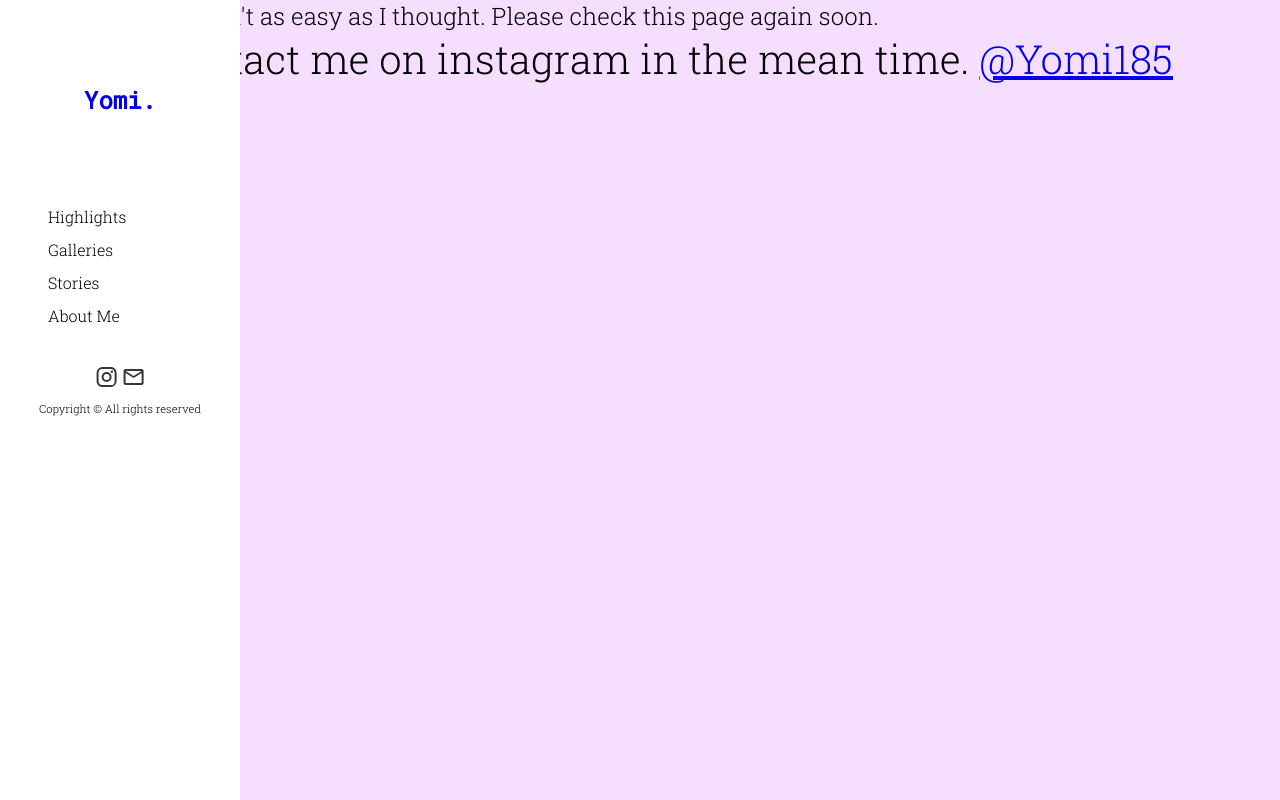
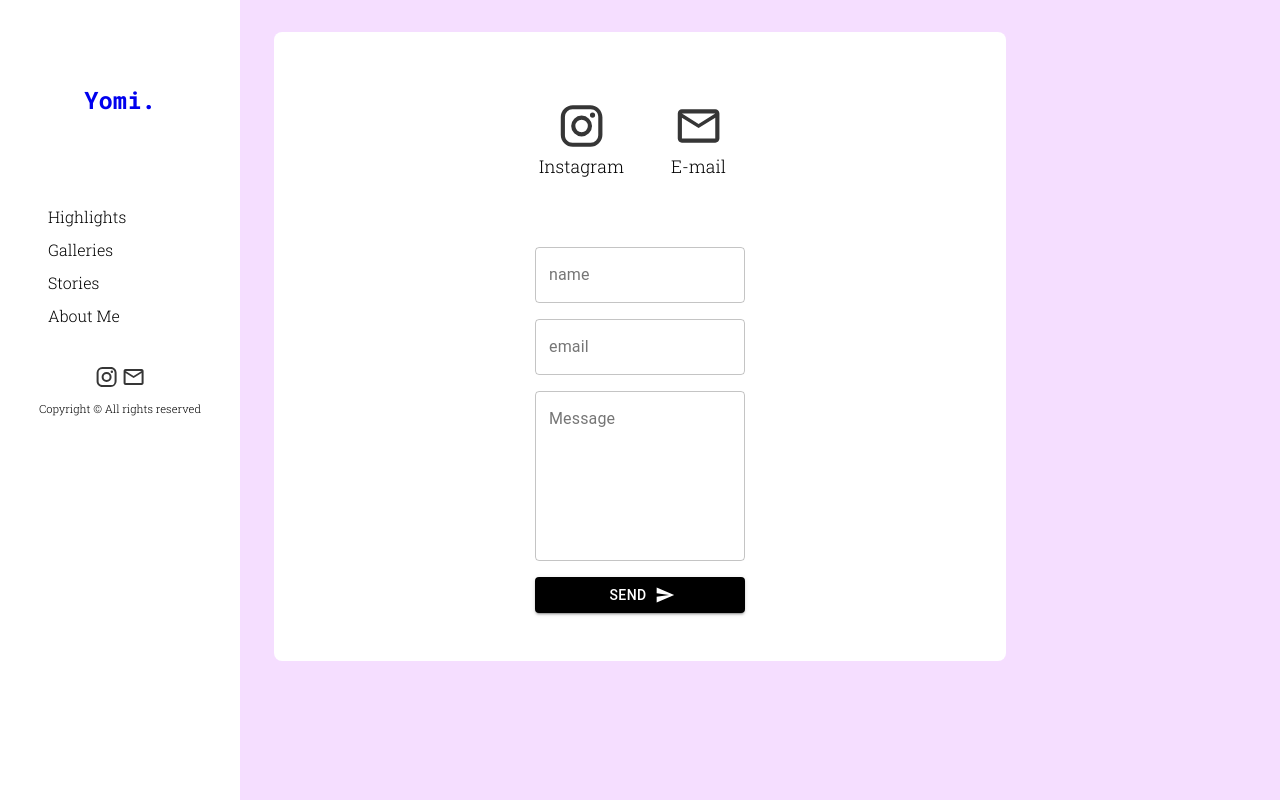
Before and after one commit to abayomi185/yomitosh-photo, a Next.js app: page /Contact in a window 1280 px wide. Built offline with nearby package versions, Linux system fonts and the light colour scheme.

Commit message:
Add About and Contact Page. .mdx Markdown is weird

```diff
--- a/Styles/GlobalStyles.jsx
+++ b/Styles/GlobalStyles.jsx
@@ -72,7 +72,7 @@ ${'' /* For transition testing purposes */}
 
 h1, h2, h3, h4, h5, h6, p, small {
   font-family: 'Roboto Slab', serif;
-  font-weight: 500;
+  font-weight: 300;
   margin: 0;
   padding: 0;
 }
--- a/components/SidebarItem.jsx
+++ b/components/SidebarItem.jsx
@@ -9,36 +9,11 @@ function SidebarItem(props) {
 
   let path = props.link
 
-  function oldPathStringCheck() {
-    if (props.link.charAt(props.link.length - 1) == "/") {
-      // console.log(props.link.charAt(props.link.length-1));
-      path = props.link.slice(props.link.length - 1)
-      // console.log(path);
-    }
-  }
-
-  function oldCheckPath() {
-
-    pathStringCheck()
-
-    if ((router.pathname == path) || (router.pathname == path + "Preview")) {
-      return ("active-item")
-    } else {
-      return ""
-    }
-  }
-
-  //   function pathStringCheck() {
-  //     console.log(path);
-  //     path = path.substring(1)
-  //     console.log(path);
-  // }
-
   function checkPath() {
 
     if (router.pathname != "/") {
       path = path.replace("/", "");
-      console.log(path);
+      // console.log(path);
     }
 
     if (router.pathname.includes(path) && (path != "")) {
--- a/components/SocialIcons.jsx
+++ b/components/SocialIcons.jsx
@@ -8,7 +8,7 @@ import MailOutlineIcon from '@material-ui/icons/MailOutline';
 function SocialIcons(props) {
 
     const instagram = 'https://instagram.com/yomi185'
-    const mail = 'mailto:yomiosh.yt@gamil.com'
+    const mail = 'mailto:yomitosh.photo@gamil.com'
 
     return (
         <SocialIcons_Style>
--- /dev/null
+++ b/next.config.js
@@ -0,0 +1,14 @@
+const images = require('remark-images')
+const emoji = require('remark-emoji')
+const align = require('remark-align')
+
+const withMDX = require('@next/mdx')({
+    extension: /\.mdx?$/,
+    options: {
+      remarkPlugins: [images, emoji, align],
+      rehypePlugins: []
+    }
+})
+module.exports = withMDX({
+    pageExtensions: ['js', 'jsx', 'md', 'mdx']
+})
--- a/pages/Contact.js
+++ b/pages/Contact.js
@@ -2,11 +2,28 @@ import Link from 'next/link'
 import Layout from './Layout';
 import { useEffect, useContext } from 'react'
 import { AppState } from '../context/AppState'
+import styled from 'styled-components'
+import * as styles_var from '../Styles/Variables'
+import Button from '@material-ui/core/Button';
+import TextField from '@material-ui/core/TextField';
+import InputAdornment from '@material-ui/core/InputAdornment';
+import InstagramIcon from '@material-ui/icons/Instagram';
+import MailOutlineIcon from '@material-ui/icons/MailOutline';
+import SendIcon from '@material-ui/icons/Send';
+import Icon from '@material-ui/core/Icon';
 
 export default function Contact() {
 
     const { navMenu } = useContext(AppState)
     const [openMenu, setOpenMenu] = navMenu
+
+    const instagram = "https://instagram.com/yomi185"
+    const mail = "mailto:yomitosh.photo@gamil.com"
+
+    const iconStyle = {
+        color: styles_var.darkgray_color,
+        fontSize: 50
+    }
 
     useEffect(() => {
         // Always do navigations after the first render
@@ -15,10 +32,193 @@ export default function Contact() {
     }, [])
 
     return (
-        <div>
-            {/* <h1>079me</h1> */}
-            <h2>Web development isn't as easy as I thought. Please check this page again soon.</h2>
-            <h1>You can contact me on instagram in the mean time. <a href="instagram.com/yomi185">@Yomi185</a></h1>
-        </div>
+        <Contact_Style>
+            <div className="contact">
+                <div className="card-div">
+                    {/* <h1>079me</h1> */}
+                    {/* <h2>Web development isn't as easy as I thought. Please check this page again soon.</h2>
+                        <h1>You can contact me on instagram in the mean time. <a href="instagram.com/yomi185">@Yomi185</a></h1> */}
+
+                    <div className="socials-group">
+
+                        <a href={instagram} >
+                            <div className="social">
+                                <div>
+                                    <InstagramIcon
+                                        className="icon-class hover-transition"
+                                        style={iconStyle}
+                                    />
+                                </div>
+                                <p>Instagram</p>
+                            </div>
+                        </a>
+
+                        <a href={mail} >
+                            <div className="social">
+                                <div>
+                                    <MailOutlineIcon
+                                        className="icon-class hover-transition"
+                                        style={iconStyle}
+                                    />
+                                </div>
+                                <p>E-mail</p>
+                            </div>
+                        </a>
+
+                    </div>
+
+                    <div className="form">
+                    <form target="_blank" action="https://formsubmit.co/your@email.com" method="POST">
+                        <div class="form-group">
+                            <div class="form-row">
+
+                                <div class="form-input-div">
+                                    {/* <input type="text" name="name" class="form-control" placeholder="Full Name" required /> */}
+                                    <TextField
+                                        id="outlined-basic"
+                                        label="name"
+                                        variant="outlined"
+                                        fullWidth
+                                        style={{borderColor: styles_var.black_color}}
+
+                                    />
+                                </div>
+
+                                <div class="form-input-div">
+                                    {/* <input type="email" name="email" class="form-control" placeholder="Email Address" required /> */}
+                                    <TextField
+                                        id="outlined-basic"
+                                        label="email"
+                                        variant="outlined"
+                                        fullWidth
+                                    />
+                                </div>
+
+                                <div class="form-group">
+                                    {/* <textarea placeholder="Your Message" class="form-control" name="message" rows="10" required></textarea> */}
+                                    <TextField
+                                        id="outlined-multiline-static"
+                                        label="Message"
+                                        multiline
+                                        rows={7}
+                                        variant="outlined"
+                                        fullWidth
+                                    />
+                                </div>
+
+                                {/* <button type="submit" class="form-button">Submit Form</button> */}
+                                <Button
+                                    className="form-button"
+                                    variant="contained"
+                                    color="primary"
+                                    endIcon={<SendIcon />}
+                                    style={{ backgroundColor: styles_var.black_color }}
+                                >
+                                    Send
+                                </Button>
+
+                            </div>
+                        </div>
+                    </form>
+                    </div>
+
+                </div>
+            </div>
+
+
+
+        </Contact_Style>
     )
 }
+
+const Contact_Style = styled.div`
+
+@media only screen and (min-width: ${styles_var.mobile}) {
+
+a {
+    text-decoration: none;
+    color: black
+}
+
+p {
+    font-size: 1.1rem;
+    white-space: nowrap;
+}
+
+.contact {
+    display: flex;
+    justify-content: center;
+}
+
+.card-div {
+    background: ${styles_var.white_color};
+    width: 700px;
+    max-width: 700px;
+    margin: 2rem;
+    border-radius: 0.5rem;
+    padding: 2rem 1rem;
+    display: flex;
+    justify-content: center;
+    flex-direction: column;
+}
+
+.socials-group {
+    display: flex;
+    margin: auto;
+}
+
+.social {
+    display: flex;
+    flex-direction: column;
+    justify-content: center;
+    padding: 2rem 1rem;
+    text-align: center;
+    width: 85px;
+    border-radius: 1rem;
+}
+
+.social:hover {
+    background: #e8e8e8;
+    color: ${styles_var.coral_color} !important;
+
+.icon-class {
+    color: ${styles_var.coral_color} !important;
+}
+
+}
+
+.icon-class {
+    padding: 0 0.1rem;
+  margin-top: 5px;
+}
+
+.form {
+    margin: auto;
+    margin-top: 1.3rem;
+    width: 210px;
+}
+
+.form-input-div {
+    margin: 1rem 0;
+    width: 100%
+}
+
+.form-button {
+    margin: 1rem 0;
+    width: 100%
+}
+
+}
+
+@media only screen and (min-width: ${styles_var.tablet}) {
+
+
+
+}
+
+@media only screen and (min-width: ${styles_var.desktop}) {
+
+
+
+}
+`;
--- a/pages/Layout.js
+++ b/pages/Layout.js
@@ -16,7 +16,7 @@ export default function Layout(props) {
           <title>Y O M I .</title>
           <link rel="icon" href="/favicon.ico" />
           {/* Google Fonts */}
-          <link href="https://fonts.googleapis.com/css2?family=Roboto+Mono&amp;family=Roboto+Slab:wght@300&amp;display=swap" rel="stylesheet"></link>
+          <link href="https://fonts.googleapis.com/css2?family=Roboto+Mono:ital,wght@0,100;0,200;0,300;0,400;0,500;0,600;0,700;1,100;1,200;1,300;1,400;1,500;1,600;1,700&family=Roboto+Slab:wght@100;200;300;400;500;600;700;800;900&display=swap" rel="stylesheet"></link>
         </Head>
 
         <main>
```
Also changed, not shown: package.json (+5 -2 lines), pages/About.js (+27 -3 lines), pages/Galleries.js (+5 -5 lines), pages/Highlights.js (+3 -5 lines), pages/Markdown/About.md (added, +28 -0 lines), pages/Contact/[complete].js (added), public/Images/About/kono_yomi_da.jpg (added), 1 other file (tests, documents, lock files or other folders).
